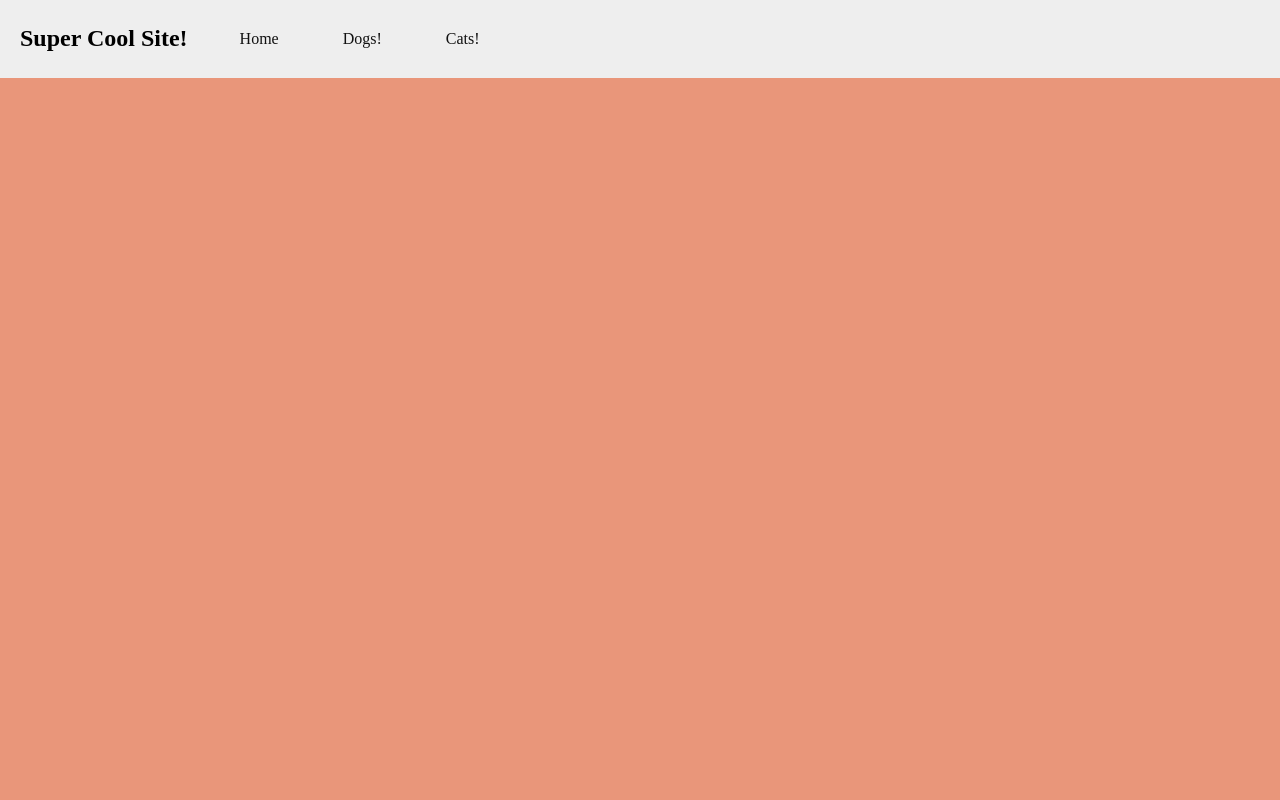
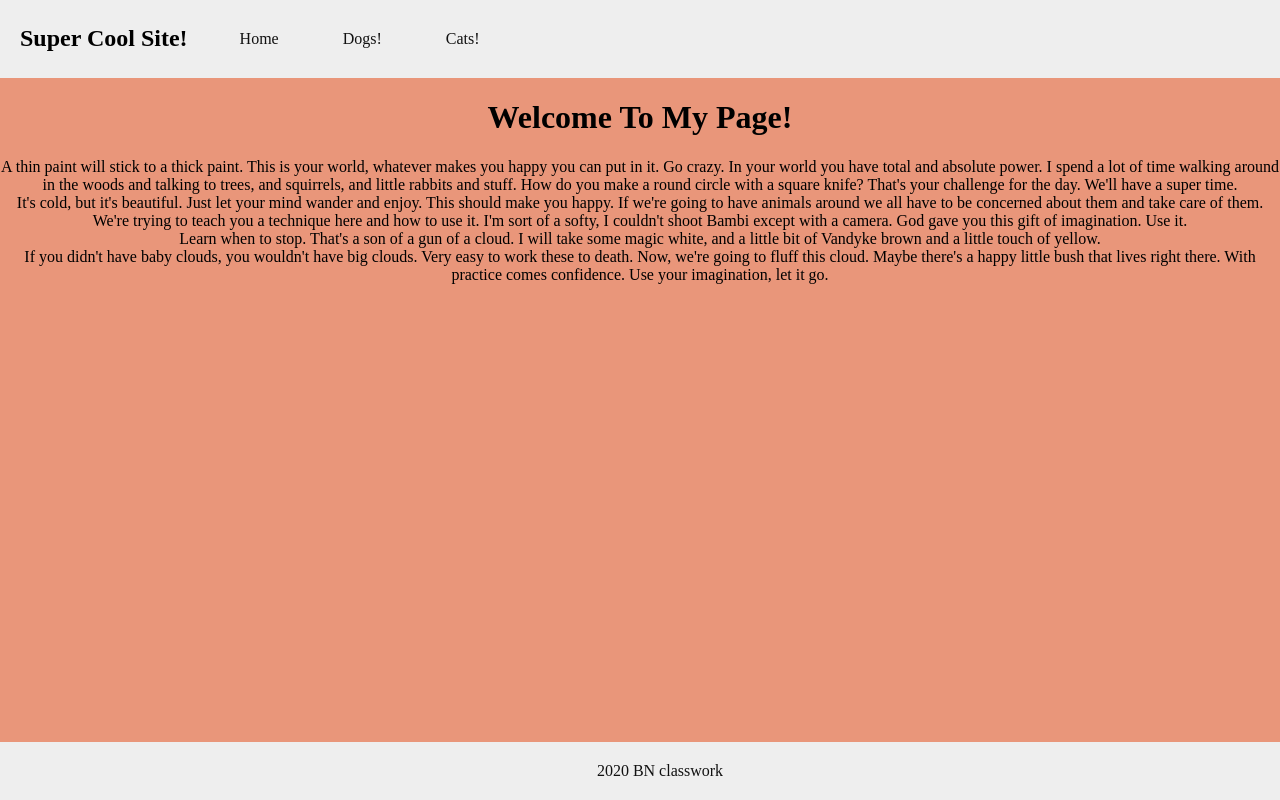
Before and after one commit to bethh56/flexbox-intro, a plain HTML site: page index.html in a window 1280 px wide. Drawn offline with Linux system fonts and the light colour scheme.

Commit message:
added content to homepage

```diff
--- a/index.html
+++ b/index.html
@@ -28,7 +28,20 @@
             </ul>
         </nav>
     </header>
+    <main>
+        <h1>Welcome To My Page!</h1>
+        <article>
+            <section>A thin paint will stick to a thick paint. This is your world, whatever makes you happy you can put in it. Go crazy. In your world you have total and absolute power. I spend a lot of time walking around in the woods and talking to trees, and squirrels, and little rabbits and stuff. How do you make a round circle with a square knife? That's your challenge for the day. We'll have a super time.</section>
+            <section>It's cold, but it's beautiful. Just let your mind wander and enjoy. This should make you happy. If we're going to have animals around we all have to be concerned about them and take care of them. We're trying to teach you a technique here and how to use it. I'm sort of a softy, I couldn't shoot Bambi except with a camera. God gave you this gift of imagination. Use it.</section>
+            <section>Learn when to stop. That's a son of a gun of a cloud. I will take some magic white, and a little bit of Vandyke brown and a little touch of yellow.</section>
+            <section>If you didn't have baby clouds, you wouldn't have big clouds. Very easy to work these to death. Now, we're going to fluff this cloud. Maybe there's a happy little bush that lives right there. With practice comes confidence. Use your imagination, let it go.</section>
+        </article>
+    </main>
 
+
+    <footer>
+        2020 BN classwork
+    </footer>
     <script src="./main.js"></script>
 </body>
 </html>
--- a/main.css
+++ b/main.css
@@ -36,3 +36,13 @@ body{
     color: whitesmoke;
     background-color: dimgrey;
 }
+
+footer {
+    width: 100%;
+    color: #111;
+    background-color: #eee;
+    padding: 20px;
+    position: fixed;
+    left: 0;
+    bottom: 0;
+}
```
